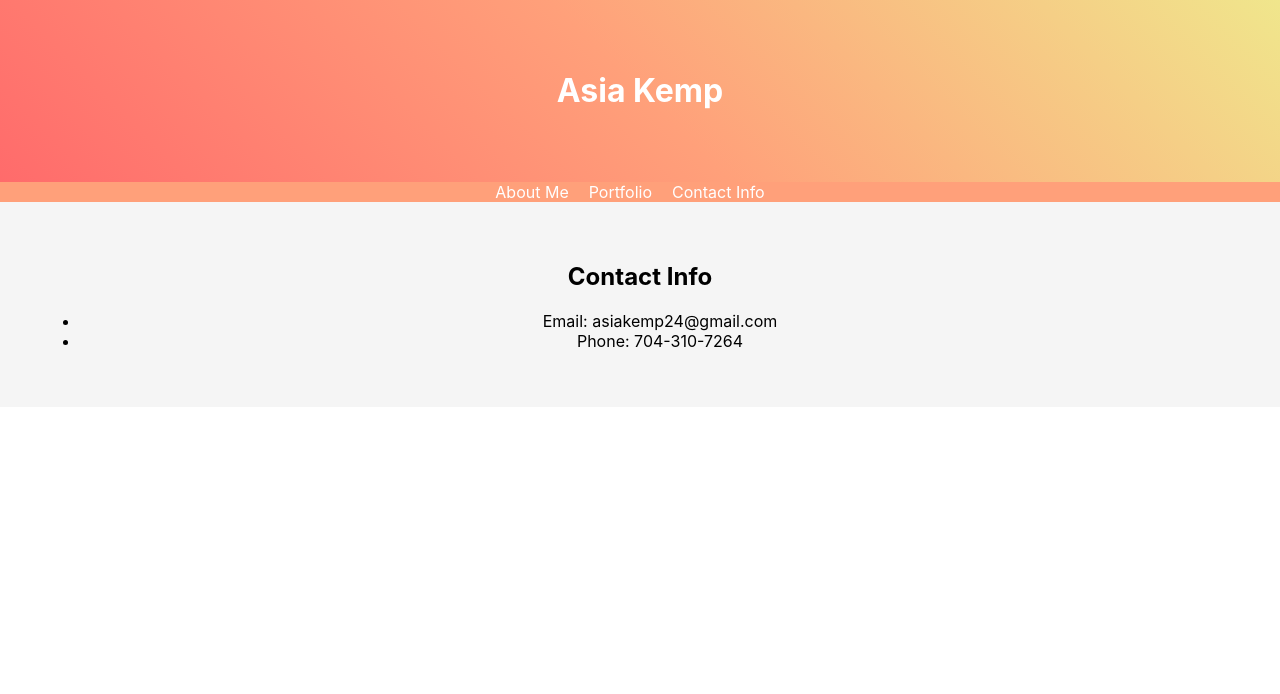
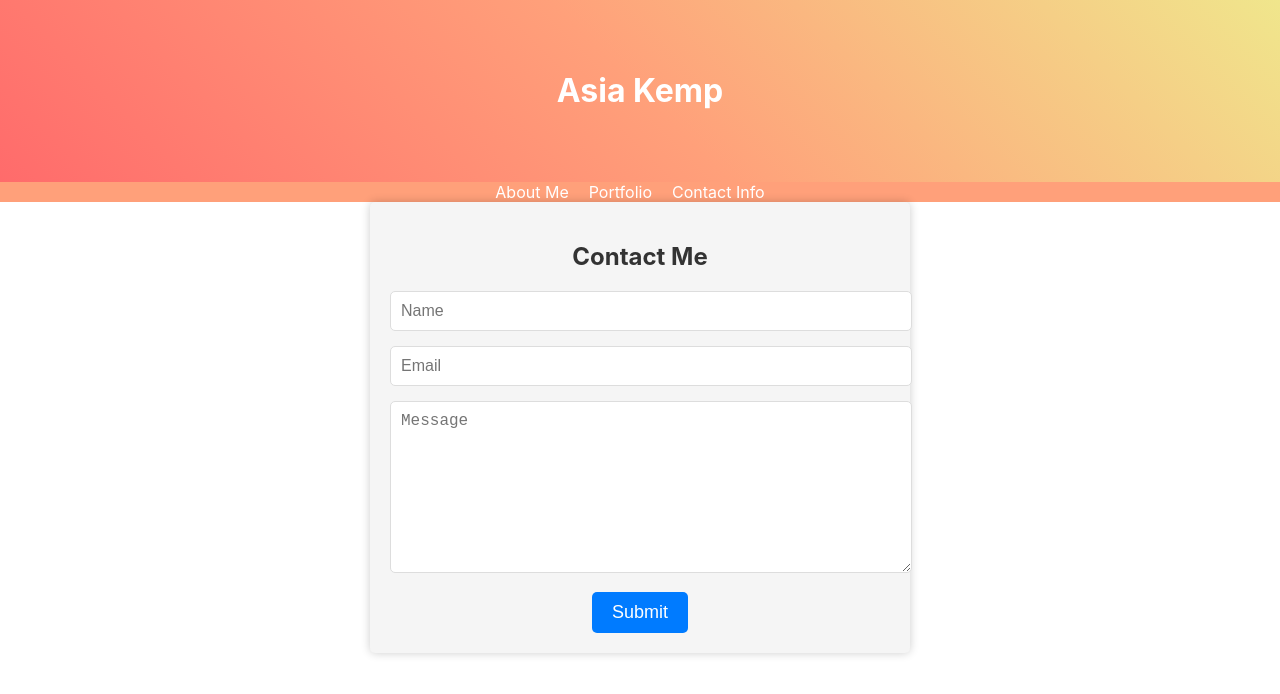
Before and after one commit to Akemp24/React-Portfolio, a React (Create React App) app in the folder react-portfolio/: page /contact in a window 1280 px wide. Shown: the top 694 px of the page. Built offline with nearby package versions, Linux system fonts and the light colour scheme.

Commit message:
redid contact form and added styling

```diff
--- a/react-portfolio/src/components/Contact.js
+++ b/react-portfolio/src/components/Contact.js
@@ -1,19 +1,66 @@
-import React from "react";
+import React, { useState } from 'react';
+import '../styles/Contact.css';
 
 function Contact() {
-    return (
-      <footer id="Contact-Info" className="content-section">
-        <div className="left-section">
-          <h2>Contact Info</h2>
-        </div>
-        <div className="right-section">
-          <ul>
-            <li>Email: asiakemp24@gmail.com</li>
-            <li>Phone: 704-310-7264</li>
-          </ul>
-        </div>
-      </footer>
-    );
-  }
+  const [name, setName] = useState('');
+  const [email, setEmail] = useState('');
+  const [message, setMessage] = useState('');
+  // State for success message
+  const [isSubmitted, setIsSubmitted] = useState(false);
 
-  export default Contact;
+  const handleSubmit = (e) => {
+    e.preventDefault();
+    // Perform any actions you want with the form data
+    console.log('Form submitted:', { name, email, message });
+
+    // Clear form inputs and show success message
+    setName('');
+    setEmail('');
+    setMessage('');
+    setIsSubmitted(true);
+
+    // Reset the success message after a few seconds
+    setTimeout(() => {
+      setIsSubmitted(false);
+    }, 3000); // Reset after 3 seconds
+  };
+
+  return (
+    <div className="contact-container">
+      <h2 className="contact-heading">Contact Me</h2>
+      {isSubmitted && (
+        <div className="success-message">Message sent successfully!</div>
+      )}
+      <form onSubmit={handleSubmit}>
+        <input
+          type="text"
+          className="form-input"
+          placeholder="Name"
+          value={name}
+          onChange={(e) => setName(e.target.value)}
+          required
+        />
+        <input
+          type="email"
+          className="form-input"
+          placeholder="Email"
+          value={email}
+          onChange={(e) => setEmail(e.target.value)}
+          required
+        />
+        <textarea
+          className="form-input"
+          placeholder="Message"
+          value={message}
+          onChange={(e) => setMessage(e.target.value)}
+          required
+        ></textarea>
+        <button type="submit" className="submit-button">
+          Submit
+        </button>
+      </form>
+    </div>
+  );
+}
+
+export default Contact;
--- a/react-portfolio/src/styles/Contact.css
+++ b/react-portfolio/src/styles/Contact.css
@@ -0,0 +1,48 @@
+/* Contact styles */
+.contact-container {
+    text-align: center;
+    max-width: 500px;
+    margin: 0 auto;
+    padding: 20px;
+    background-color: #f5f5f5;
+    border-radius: 5px;
+    box-shadow: 0 0 10px rgba(0, 0, 0, 0.2);
+  }
+
+  .contact-heading {
+    font-size: 24px;
+    color: #333;
+    margin-bottom: 20px;
+  }
+
+  .form-input {
+    width: 100%;
+    padding: 10px;
+    margin-bottom: 15px;
+    border: 1px solid #ddd;
+    border-radius: 5px;
+    font-size: 16px;
+  }
+
+  .form-input:focus {
+    outline: none;
+    border-color: #007BFF; /* Adjust the focus color as needed */
+  }
+
+  textarea.form-input {
+    height: 150px; /* Adjust the height for the textarea */
+  }
+
+  .submit-button {
+    background-color: #007BFF; /* Button background color */
+    color: #fff;
+    border: none;
+    border-radius: 5px;
+    padding: 10px 20px;
+    font-size: 18px;
+    cursor: pointer;
+  }
+
+  .submit-button:hover {
+    background-color: #0056b3; /* Button background color on hover */
+  }
```
